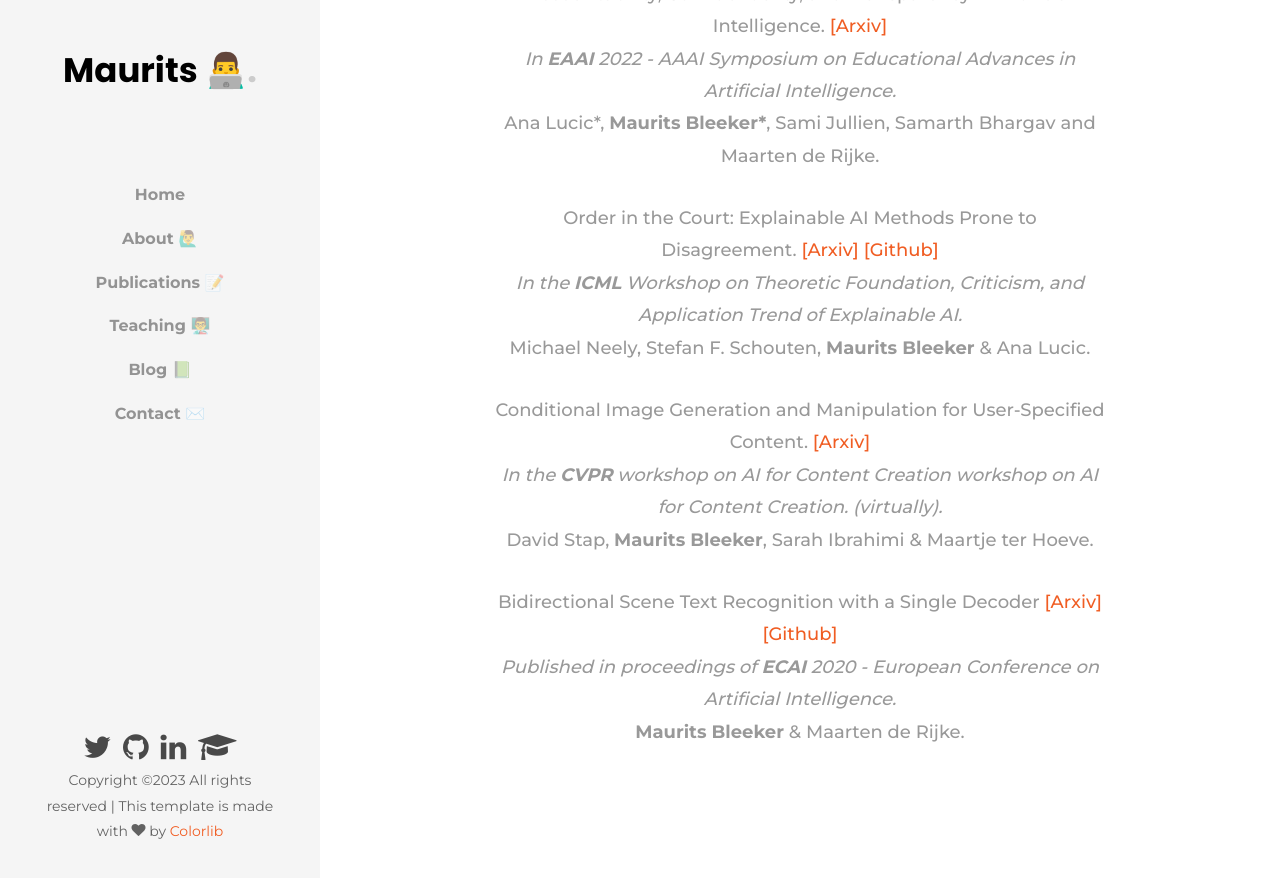
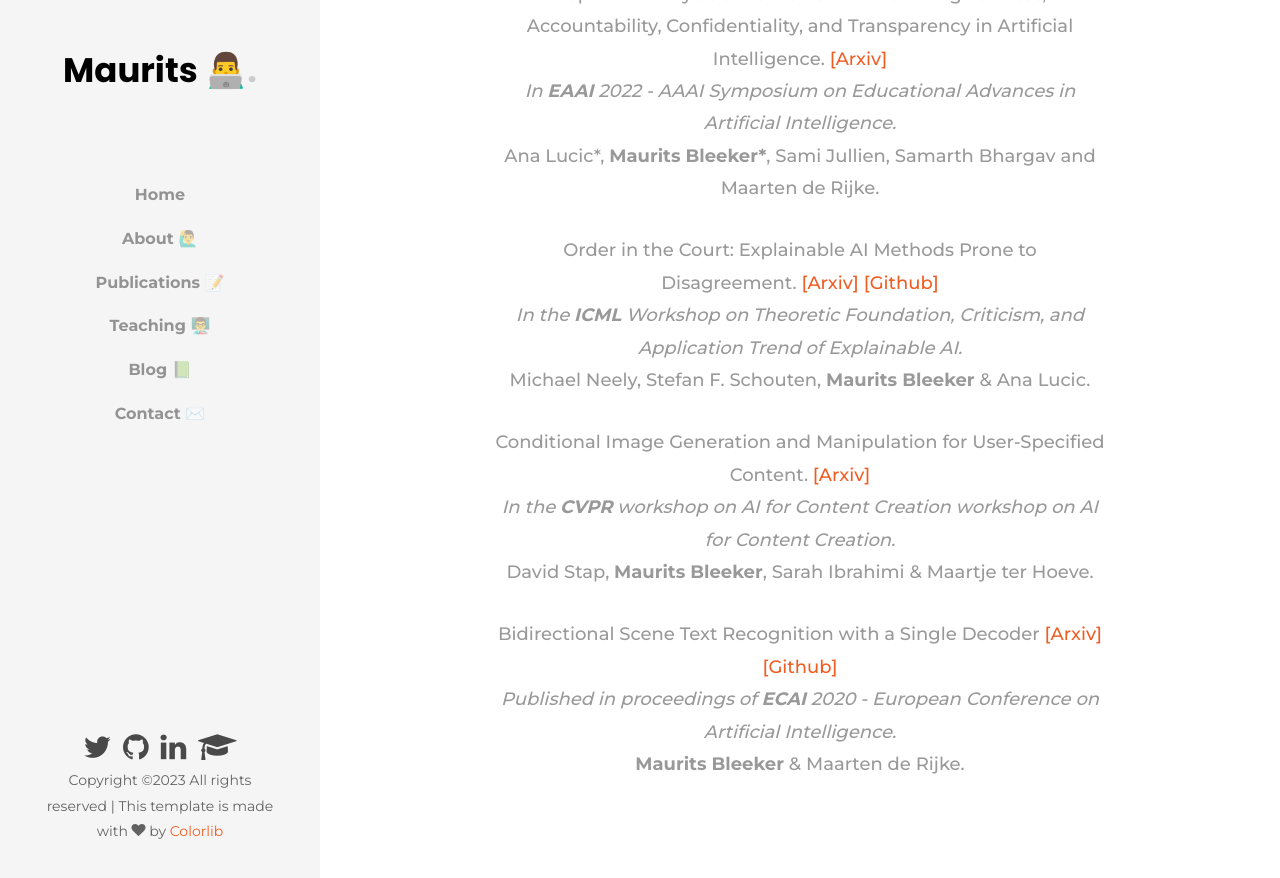
Before and after one commit to MauritsBleeker/mauritsbleeker.github.io, a Jekyll site: the page built from publications.md, in a window 1280 px wide and 900 px high, scrolled down 1354 px. Shown: the top 878 px of the window. Built offline with Jekyll 4.4.1, drawn with Linux system fonts in a browser that asks for light colours; some web fonts are replaced.

```diff
--- a/_layouts/publications.html
+++ b/_layouts/publications.html
@@ -100,7 +101,6 @@
                         </p>
                         <p class="conference">
                             <i>In the <b>CVPR</b> workshop on AI for Content Creation workshop on AI for Content Creation.
-                                (virtually).
                             </i>
                         </p>
                         <p class="authors">
```
Also changed, not shown: other parts of _layouts/publications.html (+1 -0 lines).
